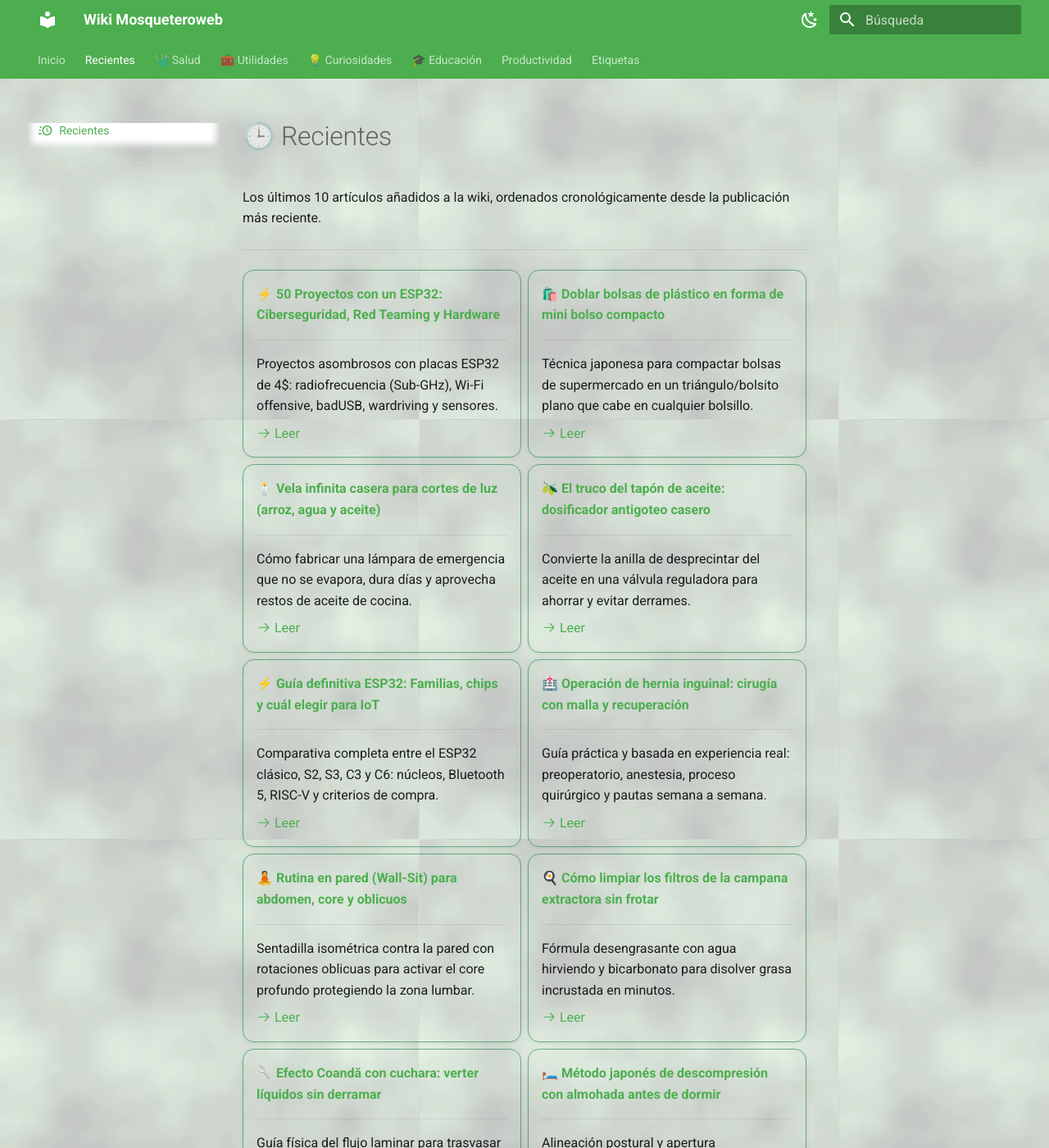
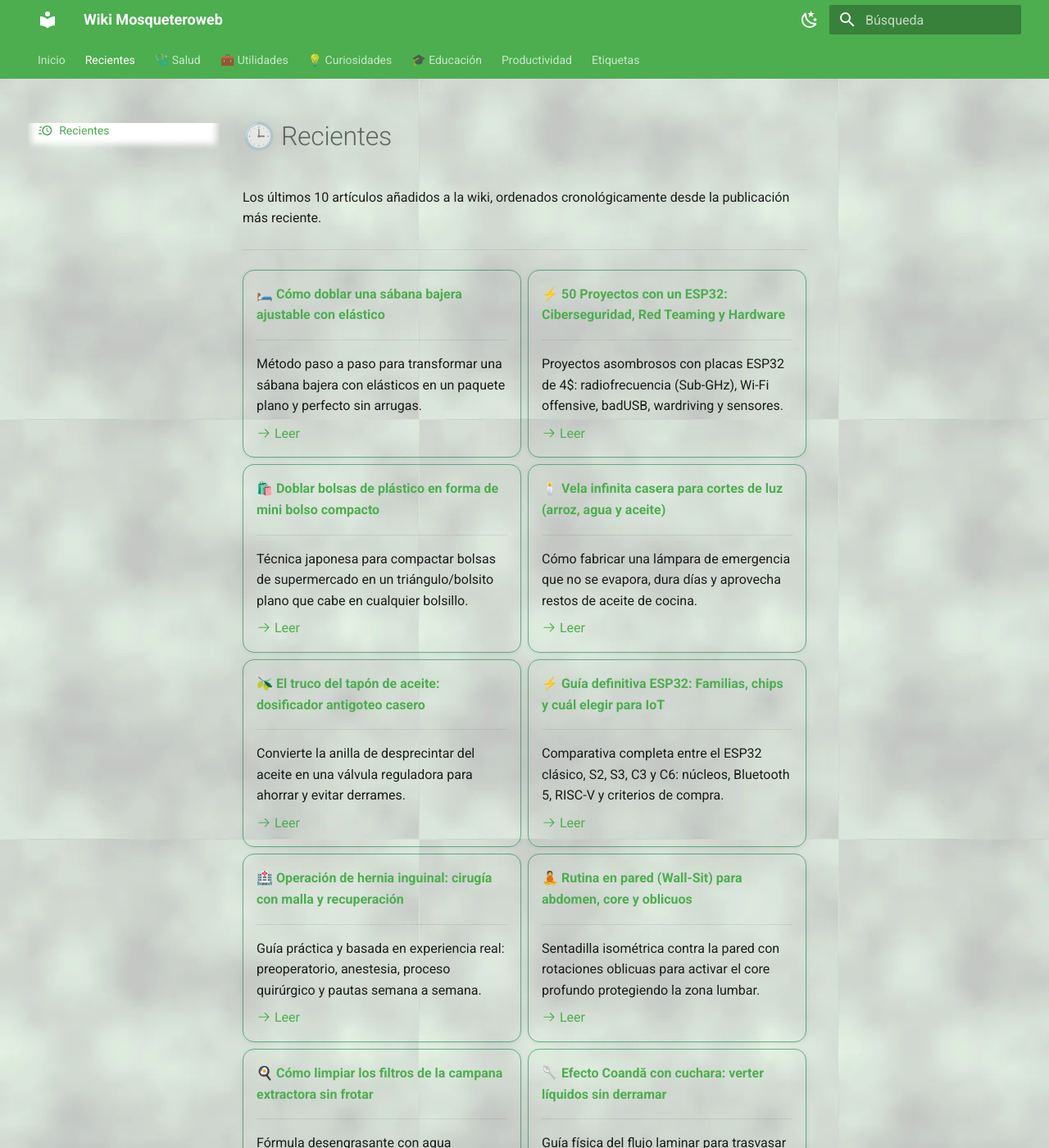
Before and after one commit to mosqueteroweb/Salud, an MkDocs documentation site: the page built from docs/recientes.md, in a window 1280 px wide and 1400 px high. Shown: the whole window at 82% size. Built offline with MkDocs 1.6.1 and Material for MkDocs 9.7.7, drawn with Linux system fonts in a browser that asks for light colours; some of the changed text lies outside the part shown.

Commit message:
feat: actualizar seccion de recientes con la sabana bajera con elastico

```diff
--- a/docs/recientes.md
+++ b/docs/recientes.md
@@ -9,6 +9,14 @@ Los últimos 10 artículos añadidos a la wiki, ordenados cronológicamente desd
 ---
 
 <div class="grid cards" markdown>
+
+- [__🛏️ Cómo doblar una sábana bajera ajustable con elástico__](utilidades/como-doblar-sabana-bajera-ajustable-con-elastico.md)
+
+    ---
+
+    Método paso a paso para transformar una sábana bajera con elásticos en un paquete plano y perfecto sin arrugas.
+
+    [:octicons-arrow-right-24: Leer](utilidades/como-doblar-sabana-bajera-ajustable-con-elastico.md)
 
 - [__⚡ 50 Proyectos con un ESP32: Ciberseguridad, Red Teaming y Hardware__](utilidades/50-proyectos-esp32-seguridad-hardware-zoecyber.md)
 
@@ -82,12 +90,4 @@ Los últimos 10 artículos añadidos a la wiki, ordenados cronológicamente desd
 
     [:octicons-arrow-right-24: Leer](utilidades/truco-cuchara-verter-liquidos-sin-derramar.md)
 
-- [__🛏️ Método japonés de descompresión con almohada antes de dormir__](salud/metodo-japones-almohada-descompresion-espalda-dormir.md)
-
-    ---
-
-    Alineación postural y apertura intervertebral pasiva de 5 minutos para descargar la espalda baja y dormir mejor.
-
-    [:octicons-arrow-right-24: Leer](salud/metodo-japones-almohada-descompresion-espalda-dormir.md)
-
 </div>
```
